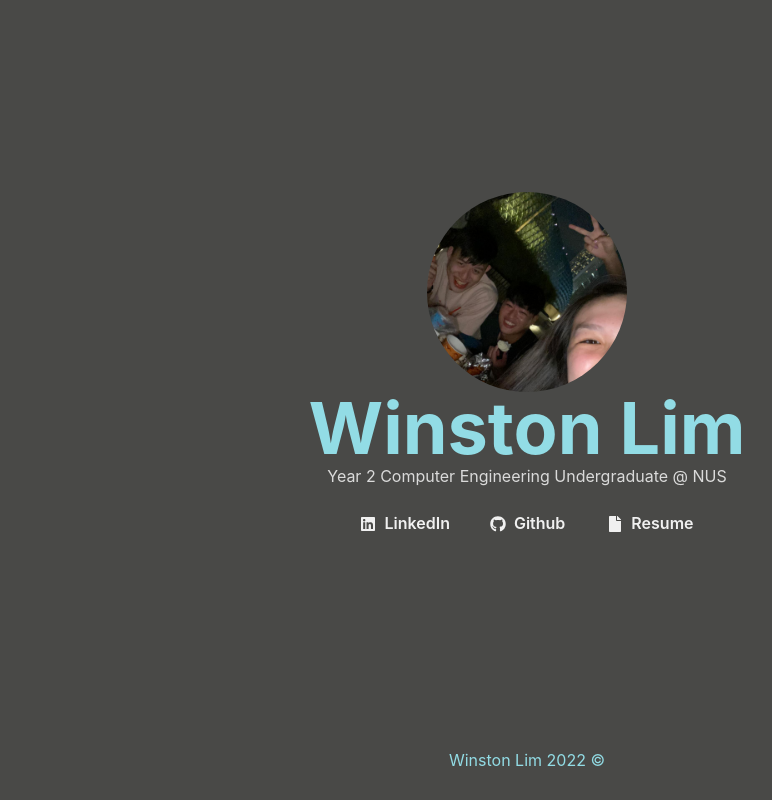
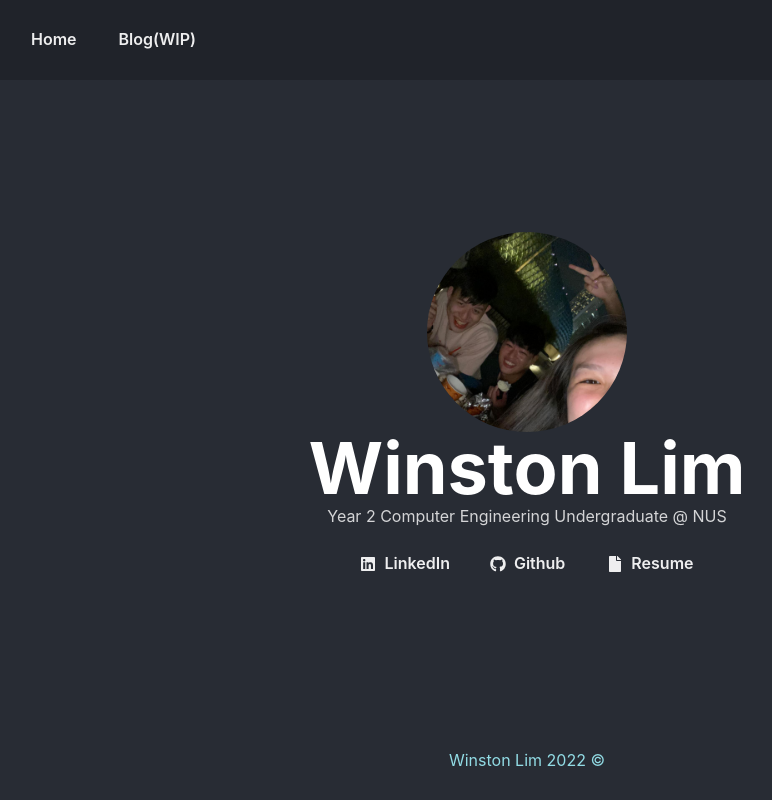
Before and after one commit to winston-lim/personal_website, a Next.js app: page / in a window 1280 px wide. Shown: the whole page, without its empty margins (113-885 px from the left). Built offline with nearby package versions, Linux system fonts and the light colour scheme.

Commit message:
Update nagivation and resume

```diff
--- /dev/null
+++ b/components/Layout/Layout.tsx
@@ -0,0 +1,26 @@
+import { Box } from '@chakra-ui/react'
+import Head from 'next/head'
+import React from 'react'
+import Footer from '../Footer'
+import NavBar from '../NavBar'
+
+type LayoutProps = {
+  children: React.ReactElement
+}
+
+const Layout = ({ children }: LayoutProps) => {
+  return (
+    <Box color='primary' bgColor='background' w='100%' h='100vh' display='flex' flexDir='column'>
+      <Head>
+        <title>Winston Lim</title>
+        <meta name='description' content="Winston's personal website" />
+        <link rel='icon' href='/favicon.jpeg' />
+      </Head>
+      <NavBar />
+      {children}
+      <Footer />
+    </Box>
+  )
+}
+
+export default Layout
--- /dev/null
+++ b/components/Layout/index.ts
@@ -0,0 +1,3 @@
+import Layout from './Layout'
+
+export default Layout
--- /dev/null
+++ b/components/MainHero/MainHero.tsx
@@ -0,0 +1,68 @@
+import { Box, Avatar, Heading, Button, Icon, Link } from '@chakra-ui/react'
+
+import React from 'react'
+import { FaLinkedin, FaGithub, FaFile, FaArrowRight } from 'react-icons/fa'
+
+type MainHeroProps = {}
+
+const MainHero = ({}: MainHeroProps) => {
+  return (
+    <Box w='100%' flexGrow={1} padding='16px 16px 0px 16px'>
+      <Box
+        w={['400px', '500px', '800px']}
+        maxW='100%'
+        h='100%'
+        display='flex'
+        flexDir='column'
+        justifyContent='center'
+        alignItems='center'
+        margin='auto'
+      >
+        <Avatar w='200px' h='200px' src='/profile-avatar.jpeg' />
+        <Heading color='white' size={['2xl', '4xl']}>
+          Winston Lim
+        </Heading>
+        <Box color='whiteAlpha.800' marginBottom='16px'>
+          Year 2 Computer Engineering Undergraduate @ NUS
+        </Box>
+        <Box color='accent2'>
+          <Link
+            style={{ textDecoration: 'none' }}
+            href='https://www.linkedin.com/in/winston-lim-ch/'
+            isExternal
+          >
+            <Button
+              bgColor='transparent'
+              marginRight='8px'
+              aria-label='linkedin-button'
+              leftIcon={<Icon as={FaLinkedin} />}
+            >
+              LinkedIn
+            </Button>
+          </Link>
+          <Link style={{ textDecoration: 'none' }} href='https://github.com/winston-lim' isExternal>
+            <Button
+              bgColor='transparent'
+              marginRight='10px'
+              aria-label='github-button'
+              leftIcon={<Icon as={FaGithub} />}
+            >
+              Github
+            </Button>
+          </Link>
+          <Link style={{ textDecoration: 'none' }} href='/resume.pdf'>
+            <Button
+              bgColor='transparent'
+              aria-label='resume-button'
+              leftIcon={<Icon as={FaFile} />}
+            >
+              Resume
+            </Button>
+          </Link>
+        </Box>
+      </Box>
+    </Box>
+  )
+}
+
+export default MainHero
--- /dev/null
+++ b/components/MainHero/index.ts
@@ -0,0 +1,3 @@
+import MainHero from './MainHero'
+
+export default MainHero
--- /dev/null
+++ b/components/NavBar/NavBar.tsx
@@ -0,0 +1,33 @@
+import { Box, Breadcrumb, BreadcrumbItem, Button, Link } from '@chakra-ui/react'
+import React from 'react'
+import { FaArrowRight } from 'react-icons/fa'
+
+type NavBarProps = {}
+
+const NavBar = ({}: NavBarProps) => {
+  return (
+    <Box
+      as='header'
+      backgroundColor='header'
+      height={['60px', '60px', '70px', '80px']}
+      paddingStart='10%'
+      display='flex'
+      alignItems='center'
+      position='sticky'
+    >
+      <Link style={{ textDecoration: 'none', color: 'white' }} href='/'>
+        <Button bgColor='transparent' marginRight='10px' aria-label='home-button'>
+          Home
+        </Button>
+      </Link>
+      {/* Add blog href when complete*/}
+      <Link style={{ textDecoration: 'none', color: 'white' }}>
+        <Button bgColor='transparent' marginRight='10px' aria-label='blog-button'>
+          Blog(WIP)
+        </Button>
+      </Link>
+    </Box>
+  )
+}
+
+export default NavBar
--- /dev/null
+++ b/components/NavBar/index.ts
@@ -0,0 +1,3 @@
+import NavBar from './NavBar'
+
+export default NavBar
--- a/pages/index.tsx
+++ b/pages/index.tsx
@@ -1,77 +1,12 @@
-import { Avatar, Box, Button, Heading, Icon } from '@chakra-ui/react'
 import type { NextPage } from 'next'
-import Head from 'next/head'
 // import styles from 'styles/Home.module.scss'
-import Footer from '../components/Footer'
-import { Link, Text } from '@chakra-ui/react'
-import { FaLinkedin, FaGithub, FaFile } from 'react-icons/fa'
+import Layout from '../components/Layout'
+import MainHero from '../components/MainHero'
 const Home: NextPage = () => {
   return (
-    <Box color='primary' bgColor='background' w='100%' h='100vh' display='flex' flexDir='column'>
-      <Head>
-        <title>Winston Lim</title>
-        <meta name='description' content="Winston's personal website" />
-        <link rel='icon' href='/favicon.jpeg' />
-      </Head>
-      <Box w='100%' flexGrow={1} padding='16px 16px 0px 16px'>
-        <Box
-          w={['400px', '500px', '800px']}
-          maxW='100%'
-          h='100%'
-          display='flex'
-          flexDir='column'
-          justifyContent='center'
-          alignItems='center'
-          margin='auto'
-        >
-          <Avatar w='200px' h='200px' src='/profile-avatar.jpeg' />
-          <Heading size={['2xl', '4xl']}>Winston Lim</Heading>
-          <Box color='whiteAlpha.800' marginBottom='16px'>
-            Year 2 Computer Engineering Undergraduate @ NUS
-          </Box>
-          <Box color='accent'>
-            <Link
-              style={{ textDecoration: 'none' }}
-              href='https://www.linkedin.com/in/winston-lim-ch/'
-              isExternal
-            >
-              <Button
-                bgColor='transparent'
-                marginRight='8px'
-                aria-label='linkedin-button'
-                leftIcon={<Icon as={FaLinkedin} />}
-              >
-                LinkedIn
-              </Button>
-            </Link>
-            <Link
-              style={{ textDecoration: 'none' }}
-              href='https://github.com/winston-lim'
-              isExternal
-            >
-              <Button
-                bgColor='transparent'
-                marginRight='10px'
-                aria-label='github-button'
-                leftIcon={<Icon as={FaGithub} />}
-              >
-                Github
-              </Button>
-            </Link>
-            <Link style={{ textDecoration: 'none' }} href='/resume.pdf'>
-              <Button
-                bgColor='transparent'
-                aria-label='resume-button'
-                leftIcon={<Icon as={FaFile} />}
-              >
-                Resume
-              </Button>
-            </Link>
-          </Box>
-        </Box>
-      </Box>
-      <Footer />
-    </Box>
+    <Layout>
+      <MainHero />
+    </Layout>
   )
 }
 
--- a/theme.ts
+++ b/theme.ts
@@ -1,4 +1,4 @@
-import { extendTheme, type ThemeConfig } from '@chakra-ui/react'
+import { extendTheme } from '@chakra-ui/react'
 
 const config = {
   initialColorMode: 'dark',
@@ -11,8 +11,11 @@ const theme = extendTheme({
   colors: {
     transparent: 'transparent',
     primary: '#92DCE5',
-    accent: '#FCDDBC',
-    background: '#494947',
+    accent: '#c8c8c8',
+    accent2: '#bbb891',
+    accent3: '#dc965a',
+    header: '#20232a',
+    background: '#282c34',
   },
 })
 
```
Also changed, not shown: 1 other file (tests, documents, lock files or other folders).
